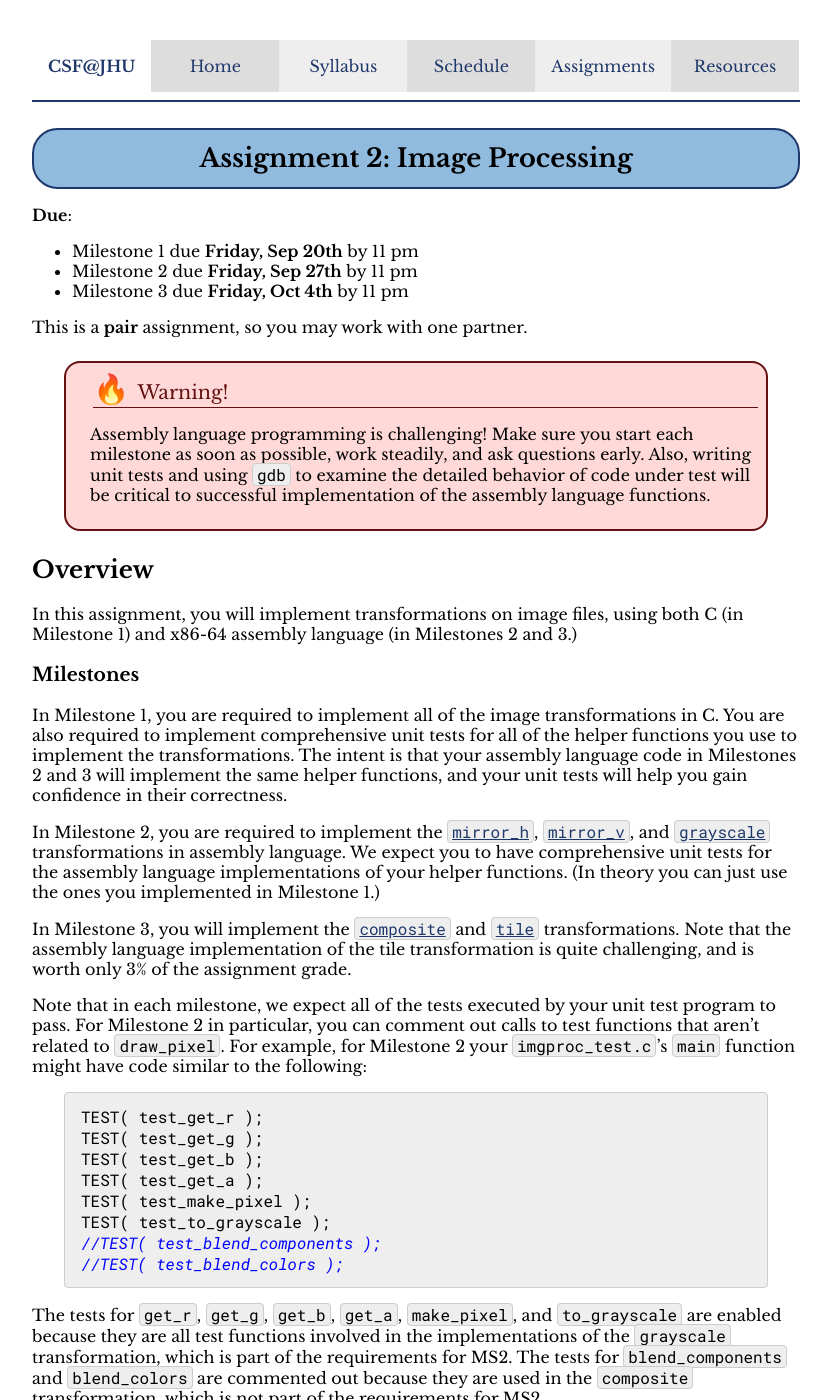
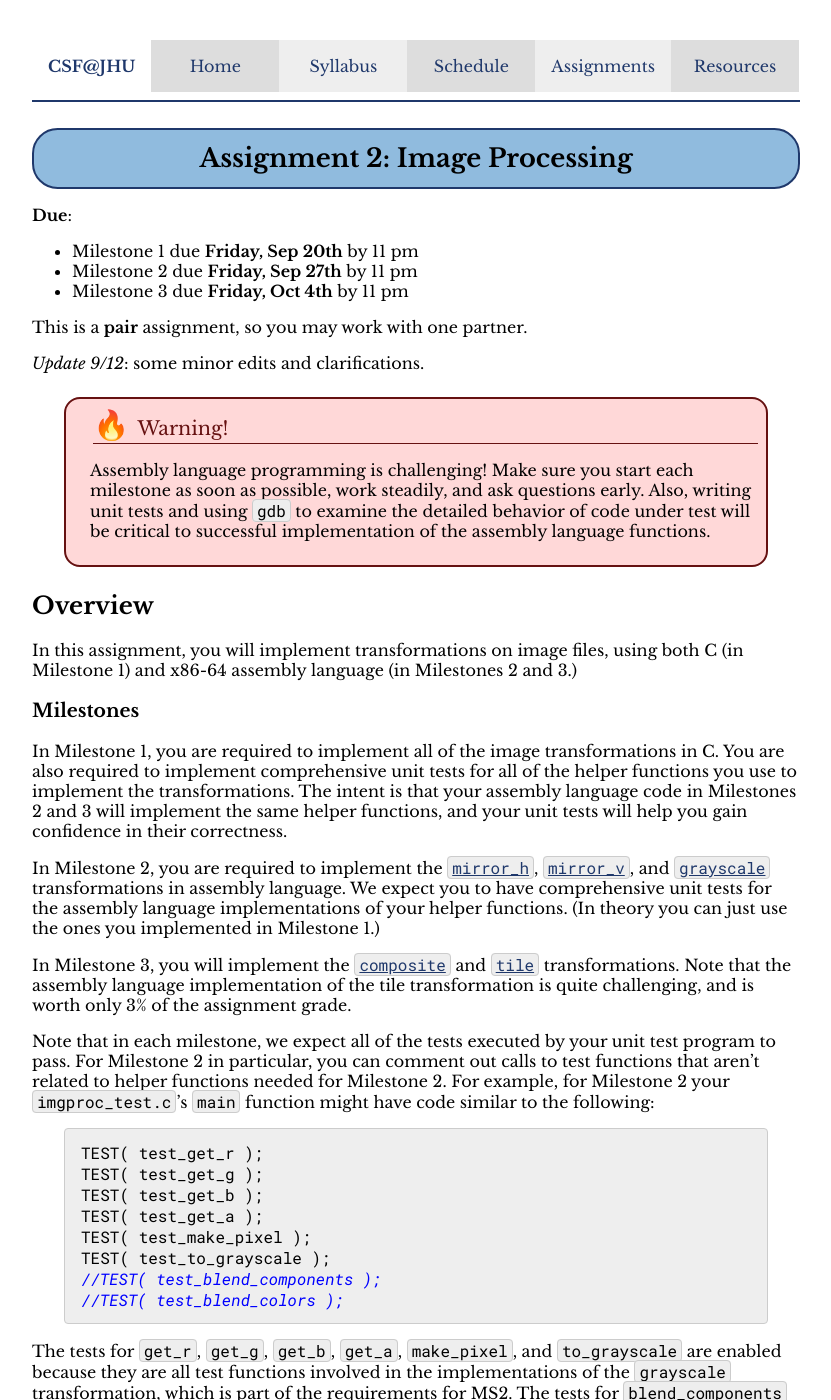
Before and after one commit to jhucsf/fall2024, a Jekyll site: the page built from assign/assign02.md, in a window 1280 px wide and 1400 px high. Shown: the whole window, without its empty margins (224-1055 px from the left). Built offline with Jekyll 4.4.1, drawn with Linux system fonts in a browser that asks for light colours; formulas are drawn with MathJax 3.

Commit message:
correction RE unit test expectations

````diff
--- a/assign/assign02.md
+++ b/assign/assign02.md
@@ -10,6 +10,8 @@ title: "Assignment 2: Image Processing"
 * Milestone 3 due **Friday, Oct 4th** by 11 pm
 
 This is a **pair** assignment, so you may work with one partner.
+
+*Update 9/12*: some minor edits and clarifications.
 
 <div class='admonition danger'>
   <div class='title'>Warning!</div>
@@ -50,7 +52,7 @@ is quite challenging, and is worth only 3% of the assignment grade.
 Note that in each milestone, we expect all of the tests executed
 by your unit test program to pass. For Milestone 2 in particular, you can
 comment out calls to test functions that aren't related to
-`draw_pixel`. For example, for Milestone 2 your `imgproc_test.c`'s
+helper functions needed for Milestone 2. For example, for Milestone 2 your `imgproc_test.c`'s
 `main` function might have code similar to the following:
 
 ```c
````
